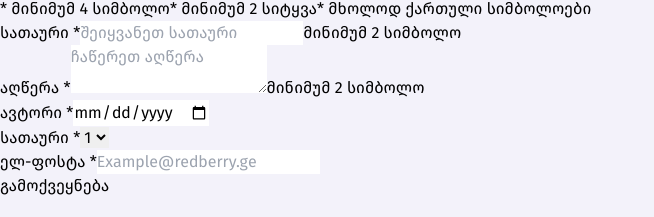
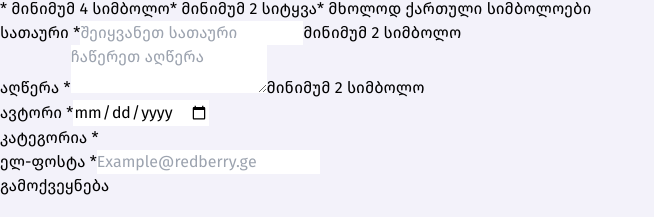
Before and after one commit to nikachitava/redberry_bootcamp, a React (Vite) app: page /addblog in a window 1280 px wide. Shown: the part 213-430 px from the top of the page, without its empty margins (0-654 px from the left). Built offline with nearby package versions, Linux system fonts and the light colour scheme.

Commit message:
remove select component

```diff
--- a/src/Pages/AddBlogPage.tsx
+++ b/src/Pages/AddBlogPage.tsx
@@ -78,14 +78,7 @@ export const AddBlogPage = () => {
                 <input className="h-[44px]" type="date" />
               </div>
               <div className="w-[288px] flex flex-col">
-                <label>სათაური *</label>
-                <select className="h-[44px] bg-[#FCFCFD] pl-[16px] py-[12px] outline-none rounded-xl border-[#E4E3EB] border-[1px]">
-                  <option>1</option>
-                  <option>2</option>
-                  <option>3</option>
-                  <option>4</option>
-                  <option>5</option>
-                </select>
+                <label>კატეგორია *</label>
               </div>
             </div>
             <div className="flex flex-col">
@@ -101,17 +94,16 @@ export const AddBlogPage = () => {
           </div>
         </form>
       </main>
+      <br />
     </div>
   );
 };
 
-/*<div className="flex flex-col">
-            <label>ატვირთეთ ფოტო</label>
-            <div className="w-[600px] flex flex-col justify-center items-center py-[48px] bg-[#F4F3FF] border-dashed border border-[#85858D]">
-              <div>
-                <img src={upload_img} alt="upload_img" />
-              </div>
-              <input className="opacity-0" type="file" />
-              ჩააგდეთ ფაილი აქ ან <span>აირჩიეთ ფაილი</span>
-            </div>
-          </div> */
+// <label>კატეგორია *</label>
+//           <select className="h-[44px] bg-[#FCFCFD] pl-[16px] py-[12px] outline-none rounded-xl border-[#E4E3EB] border-[1px]">
+//             <option>1</option>
+//             <option>2</option>
+//             <option>3</option>
+//             <option>4</option>
+//             <option>5</option>
+//           </select>
```
